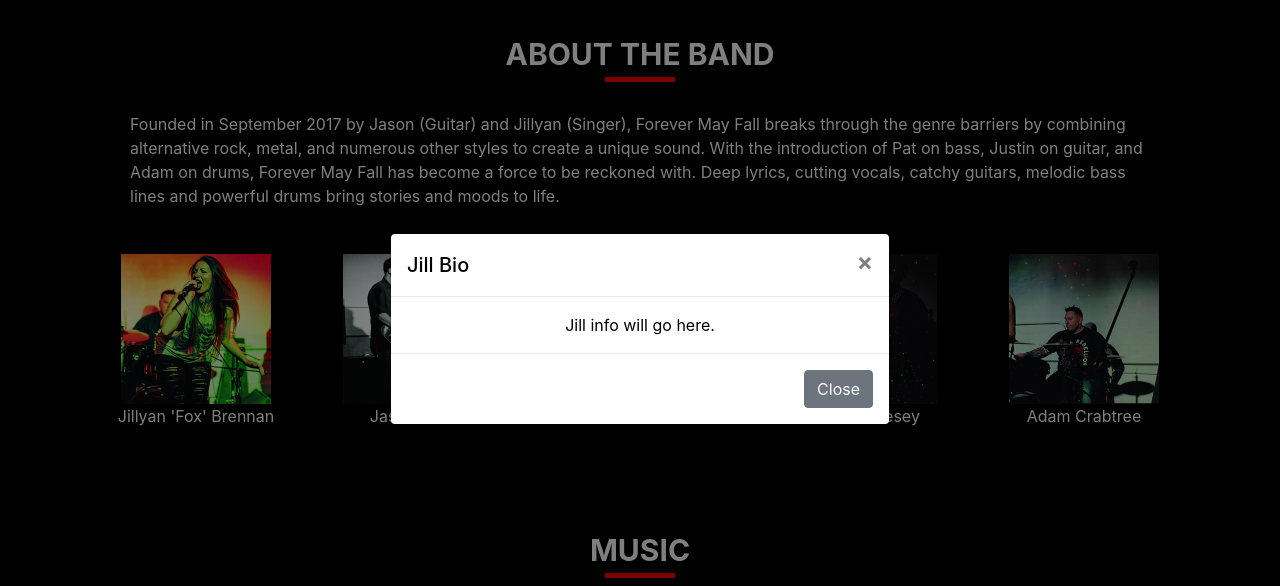
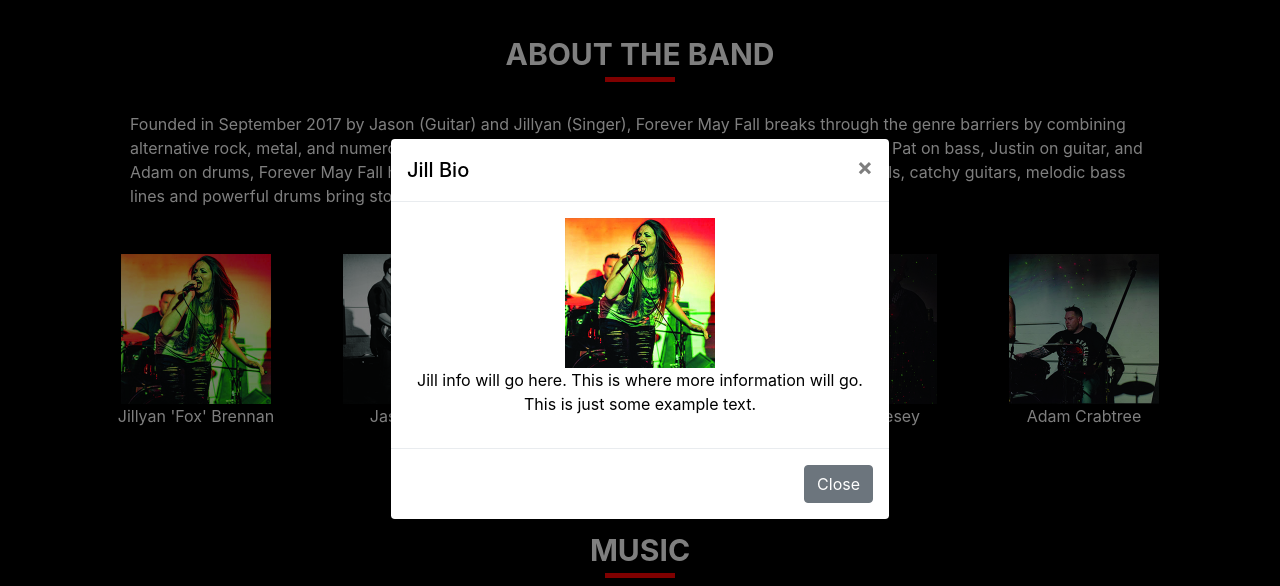
Before and after one commit to dhrandy/forevermayfall-website, a plain HTML site: page index.html in a window 1280 px wide. Both pictures are taken after a click on the picture 196 px from the left and 1126 px from the top of the page. Shown: the part 797-1383 px from the top of the page. Drawn offline with nearby package versions, Linux system fonts and the light colour scheme; some packages are replaced by stand-ins of ours; no server answers; a script that the page names is missing.

Commit message:
update with pic

```diff
--- a/assets/css/main.css
+++ b/assets/css/main.css
@@ -154,6 +154,10 @@ footer {
     border: 2px solid rgb(255, 0, 0);
   }
 
+.modal-body img {
+    text-align: center;
+}
+
 /* ================================= */
 /* Show Table */
 /* ================================= */
--- a/index.html
+++ b/index.html
@@ -107,7 +107,8 @@
                             </button>
                         </div>
                         <div class="modal-body">
-                            Jill info will go here.
+                                <img src="assets/imgs/singer.jpg">
+                            <p>Jill info will go here. This is where more information will go. This is just some example text.</p>
                         </div>
                         <div class="modal-footer">
                             <button type="button" class="btn btn-secondary" data-dismiss="modal">Close</button>
```
